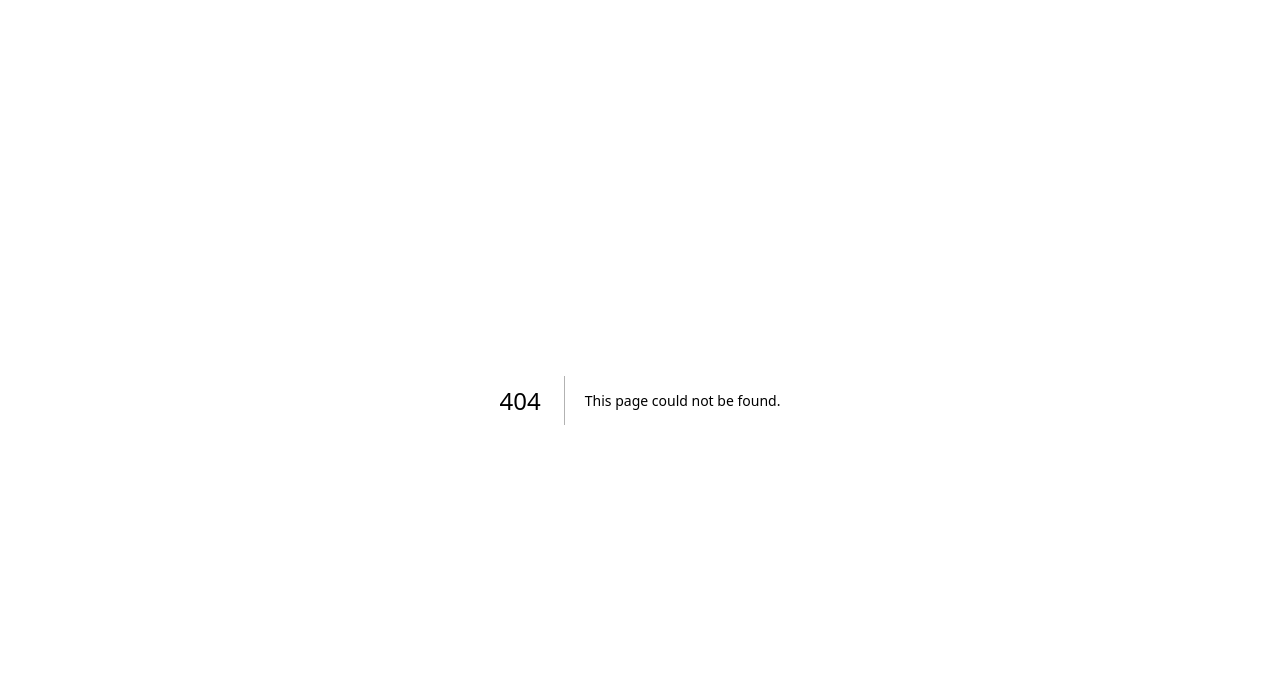
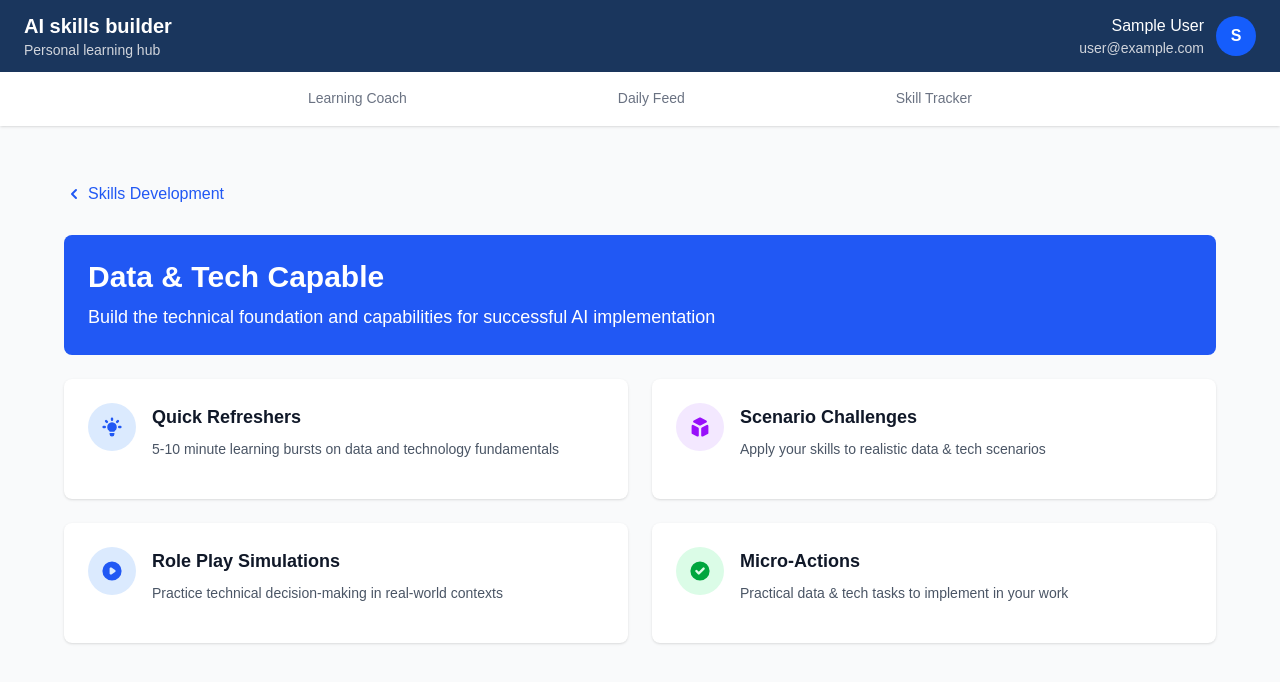
Before and after one commit to danr75/ai-capability-app, a Next.js app: page /skills/data-tech in a window 1280 px wide. Before the commit this address had no page. Shown: the top 682 px of the page. Built offline with nearby package versions, Linux system fonts and the light colour scheme; no server answers; sample sign-in values are in the browser's storage.

Commit message:
skills page

```diff
--- a/src/app/(protected)/learning-coach/page.tsx
+++ b/src/app/(protected)/learning-coach/page.tsx
@@ -1,3 +1,5 @@
+import Link from 'next/link';
+
 export default function LearningCoachPage() {
   return (
     <div className="min-h-screen bg-gray-50">
@@ -40,7 +42,8 @@ export default function LearningCoachPage() {
 
           <div className="grid grid-cols-1 md:grid-cols-2 lg:grid-cols-3 gap-6">
             {/* Data & Tech Capable Card */}
-            <div className="relative border-l-4 border-blue-500 bg-white rounded-lg shadow-sm p-4 cursor-pointer hover:shadow-md transition-shadow">
+            <Link href="/skills/data-tech" className="block">
+              <div className="relative border-l-4 border-blue-500 bg-white rounded-lg shadow-sm p-4 cursor-pointer hover:shadow-md transition-shadow h-full">
                 <div className="flex items-center mb-6">
                   <div className="bg-purple-100 p-2 rounded-full mr-3">
                     <svg xmlns="http://www.w3.org/2000/svg" className="h-6 w-6 text-purple-600" viewBox="0 0 20 20" fill="currentColor">
@@ -60,6 +63,7 @@ export default function LearningCoachPage() {
                   </svg>
                 </div>
               </div>
+            </Link>
 
             {/* Leadership & Strategy Card */}
             <div className="relative border-l-4 border-blue-500 bg-white rounded-lg shadow-sm p-4 cursor-pointer hover:shadow-md transition-shadow">
--- /dev/null
+++ b/src/app/(protected)/skills/data-tech/page.tsx
@@ -0,0 +1,109 @@
+import Link from 'next/link';
+
+export default function DataTechPage() {
+  return (
+    <div className="min-h-screen bg-gray-50">
+      <div className="max-w-7xl mx-auto px-4 sm:px-6 lg:px-8 py-8">
+        {/* Header with back button */}
+        <div className="mb-6">
+          <Link
+            href="/learning-coach"
+            className="inline-flex items-center text-primary hover:text-primary/80 transition-colors"
+          >
+            <svg xmlns="http://www.w3.org/2000/svg" className="h-5 w-5 mr-1" viewBox="0 0 20 20" fill="currentColor">
+              <path fillRule="evenodd" d="M12.707 5.293a1 1 0 010 1.414L9.414 10l3.293 3.293a1 1 0 01-1.414 1.414l-4-4a1 1 0 010-1.414l4-4a1 1 0 011.414 0z" clipRule="evenodd" />
+            </svg>
+            Skills Development
+          </Link>
+        </div>
+
+        {/* Main header */}
+        <div className="bg-primary text-white p-6 rounded-lg mb-6">
+          <h1 className="text-3xl font-bold mb-2">Data & Tech Capable</h1>
+          <p className="text-lg">Build the technical foundation and capabilities for successful AI implementation</p>
+        </div>
+
+        {/* Learning modules grid */}
+        <div className="grid grid-cols-1 md:grid-cols-2 gap-6">
+          {/* Quick Refreshers */}
+          <Link href="/skills/data-tech/quick-refreshers" className="block">
+            <div className="bg-white rounded-lg shadow-sm p-6 hover:shadow-md transition-shadow h-full">
+              <div className="flex items-start">
+                <div className="bg-blue-100 p-3 rounded-full mr-4">
+                  <svg xmlns="http://www.w3.org/2000/svg" className="h-6 w-6 text-primary" viewBox="0 0 20 20" fill="currentColor">
+                    <path d="M11 3a1 1 0 10-2 0v1a1 1 0 102 0V3zM15.657 5.757a1 1 0 00-1.414-1.414l-.707.707a1 1 0 001.414 1.414l.707-.707zM18 10a1 1 0 01-1 1h-1a1 1 0 110-2h1a1 1 0 011 1zM5.05 6.464A1 1 0 106.464 5.05l-.707-.707a1 1 0 00-1.414 1.414l.707.707zM5 10a1 1 0 01-1 1H3a1 1 0 110-2h1a1 1 0 011 1zM8 16v-1h4v1a2 2 0 11-4 0zM12 14c.015-.34.208-.646.477-.859a4 4 0 10-4.954 0c.27.213.462.519.476.859h4.002z" />
+                  </svg>
+                </div>
+                <div>
+                  <h3 className="text-lg font-semibold text-gray-900 mb-2">
+                    Quick Refreshers
+                  </h3>
+                  <p className="text-sm text-gray-600">
+                    5-10 minute learning bursts on data and technology fundamentals
+                  </p>
+                </div>
+              </div>
+            </div>
+          </Link>
+
+          {/* Scenario Challenges */}
+          <div className="bg-white rounded-lg shadow-sm p-6 hover:shadow-md transition-shadow">
+            <div className="flex items-start mb-4">
+              <div className="bg-purple-100 p-3 rounded-full mr-4">
+                <svg xmlns="http://www.w3.org/2000/svg" className="h-6 w-6 text-purple-600" viewBox="0 0 20 20" fill="currentColor">
+                  <path d="M11 17a1 1 0 001.447.894l4-2A1 1 0 0017 15V9.236a1 1 0 00-1.447-.894l-4 2a1 1 0 00-.553.894V17zM15.211 6.276a1 1 0 000-1.788l-4.764-2.382a1 1 0 00-.894 0L4.789 4.488a1 1 0 000 1.788l4.764 2.382a1 1 0 00.894 0l4.764-2.382zM4.447 8.342A1 1 0 003 9.236V15a1 1 0 00.553.894l4 2A1 1 0 009 17v-5.764a1 1 0 00-.553-.894l-4-2z" />
+                </svg>
+              </div>
+              <div>
+                <h3 className="text-lg font-semibold text-gray-900 mb-2">
+                  Scenario Challenges
+                </h3>
+                <p className="text-sm text-gray-600">
+                  Apply your skills to realistic data & tech scenarios
+                </p>
+              </div>
+            </div>
+          </div>
+
+          {/* Role Play Simulations */}
+          <div className="bg-white rounded-lg shadow-sm p-6 hover:shadow-md transition-shadow">
+            <div className="flex items-start mb-4">
+              <div className="bg-blue-100 p-3 rounded-full mr-4">
+                <svg xmlns="http://www.w3.org/2000/svg" className="h-6 w-6 text-primary" viewBox="0 0 20 20" fill="currentColor">
+                  <path fillRule="evenodd" d="M10 18a8 8 0 100-16 8 8 0 000 16zM9.555 7.168A1 1 0 008 8v4a1 1 0 001.555.832l3-2a1 1 0 000-1.664l-3-2z" clipRule="evenodd" />
+                </svg>
+              </div>
+              <div>
+                <h3 className="text-lg font-semibold text-gray-900 mb-2">
+                  Role Play Simulations
+                </h3>
+                <p className="text-sm text-gray-600">
+                  Practice technical decision-making in real-world contexts
+                </p>
+              </div>
+            </div>
+          </div>
+
+          {/* Micro-Actions */}
+          <div className="bg-white rounded-lg shadow-sm p-6 hover:shadow-md transition-shadow">
+            <div className="flex items-start mb-4">
+              <div className="bg-green-100 p-3 rounded-full mr-4">
+                <svg xmlns="http://www.w3.org/2000/svg" className="h-6 w-6 text-green-600" viewBox="0 0 20 20" fill="currentColor">
+                  <path fillRule="evenodd" d="M10 18a8 8 0 100-16 8 8 0 000 16zm3.707-9.293a1 1 0 00-1.414-1.414L9 10.586 7.707 9.293a1 1 0 00-1.414 1.414l2 2a1 1 0 001.414 0l4-4z" clipRule="evenodd" />
+                </svg>
+              </div>
+              <div>
+                <h3 className="text-lg font-semibold text-gray-900 mb-2">
+                  Micro-Actions
+                </h3>
+                <p className="text-sm text-gray-600">
+                  Practical data & tech tasks to implement in your work
+                </p>
+              </div>
+            </div>
+          </div>
+        </div>
+      </div>
+    </div>
+  );
+}
--- /dev/null
+++ b/src/app/(protected)/skills/data-tech/quick-refreshers/page.tsx
@@ -0,0 +1,21 @@
+"use client";
+
+import Link from 'next/link';
+
+export default function QuickRefreshersComingSoonPage() {
+  return (
+    <div className="min-h-screen bg-light-blue-background flex items-center justify-center">
+      <div className="text-center p-8">
+        <div className="bg-white rounded-xl shadow-lg p-12">
+          <h1 className="text-4xl font-bold text-primary mb-4">Coming Soon</h1>
+          <p className="text-lg text-gray-600 mb-8">This learning module is under construction. Check back later!</p>
+          <Link href="/skills/data-tech">
+            <span className="text-primary hover:underline cursor-pointer">
+              &larr; Back to Data & Tech Capable
+            </span>
+          </Link>
+        </div>
+      </div>
+    </div>
+  );
+}
```
Lines whose indentation alone changed are shown as unchanged.
